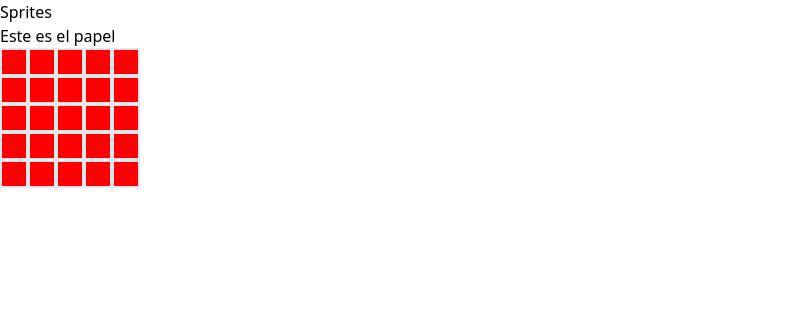
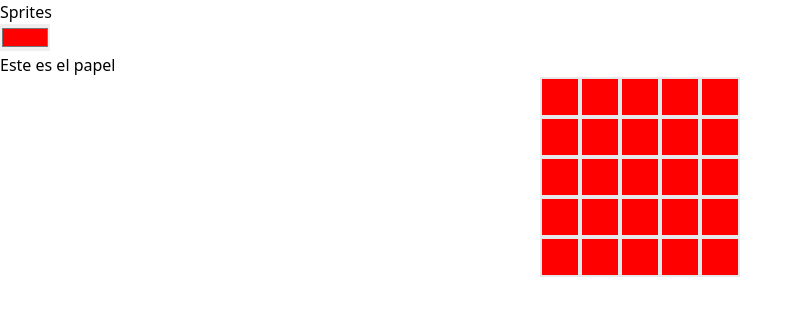
Before and after one commit to luisy9/sprite-react, a React (Vite) app: page / in a window 1280 px wide. Shown: the top 316 px of the page, without its empty margins (0-803 px from the left). Built offline with nearby package versions, Linux system fonts and the light colour scheme.

Commit message:
table un bucle con grid

```diff
--- a/src/App.jsx
+++ b/src/App.jsx
@@ -8,9 +8,20 @@ const App = () => {
     const [color, setColor] = useState('#FF0000');
     const [canvas, setCanvas] = useState(new Array(mida * mida).fill(color));
 
+    function getColorValue() {
+        setColor(event.target.value);
+    }
+
+    function clickCell(x, y) { }
+
+    function cleanCells() { }
+
+
+
     return (
         <div>
             <h1>Sprites</h1>
+            <input type="color" value={color} onChange={() => getColorValue()} />
             <Papel canvas={canvas} mida={mida} />
         </div>
     )
--- a/src/components/Canvas.jsx
+++ b/src/components/Canvas.jsx
@@ -1,11 +1,14 @@
 import Celda from './Celda';
 
-const Canvas = ({ c, canvas, mida, segundoBucle }) => {
+const Canvas = ({ c, canvas, mida }) => {
 
     return (
-        <div className="">
-            {segundoBucle.map((m, index) => <Celda key={index} m={m} />)}
+        <div className='flex justify-center'>
+            <div className="grid grid-cols-5">
+                {canvas.map((m, index) => <Celda key={index} m={m} />)}
+            </div>
         </div>
+
     )
 }
 
--- a/src/components/Celda.jsx
+++ b/src/components/Celda.jsx
@@ -1,6 +1,6 @@
 const Celda = ({ m }) => {
   return (
-    <div className="table-cell w-7 h-7 cursor-pointer border-2 border-solid" style={{backgroundColor: m}}></div>
+    <div className="w-10 h-10 cursor-pointer border-2 border-solid" style={{backgroundColor: m}}></div>
   )
 }
 
--- a/src/components/Papel.jsx
+++ b/src/components/Papel.jsx
@@ -1,16 +1,12 @@
 import Canvas from './Canvas';
 
 const Papel = ({ canvas, mida }) => {
-  const primerBucle = canvas.slice(0, 5);
-  const segundoBucle = canvas.slice(5, 10);
 
   return (
     <div>
       <h1>Este es el papel</h1>
       <div className=''>
-        {
-          primerBucle.map((c, index) => <Canvas c={c} canvas={canvas} mida={mida} key={index} segundoBucle={segundoBucle} />)
-        }
+        <Canvas canvas={canvas} />
       </div>
     </div>
   )
```
